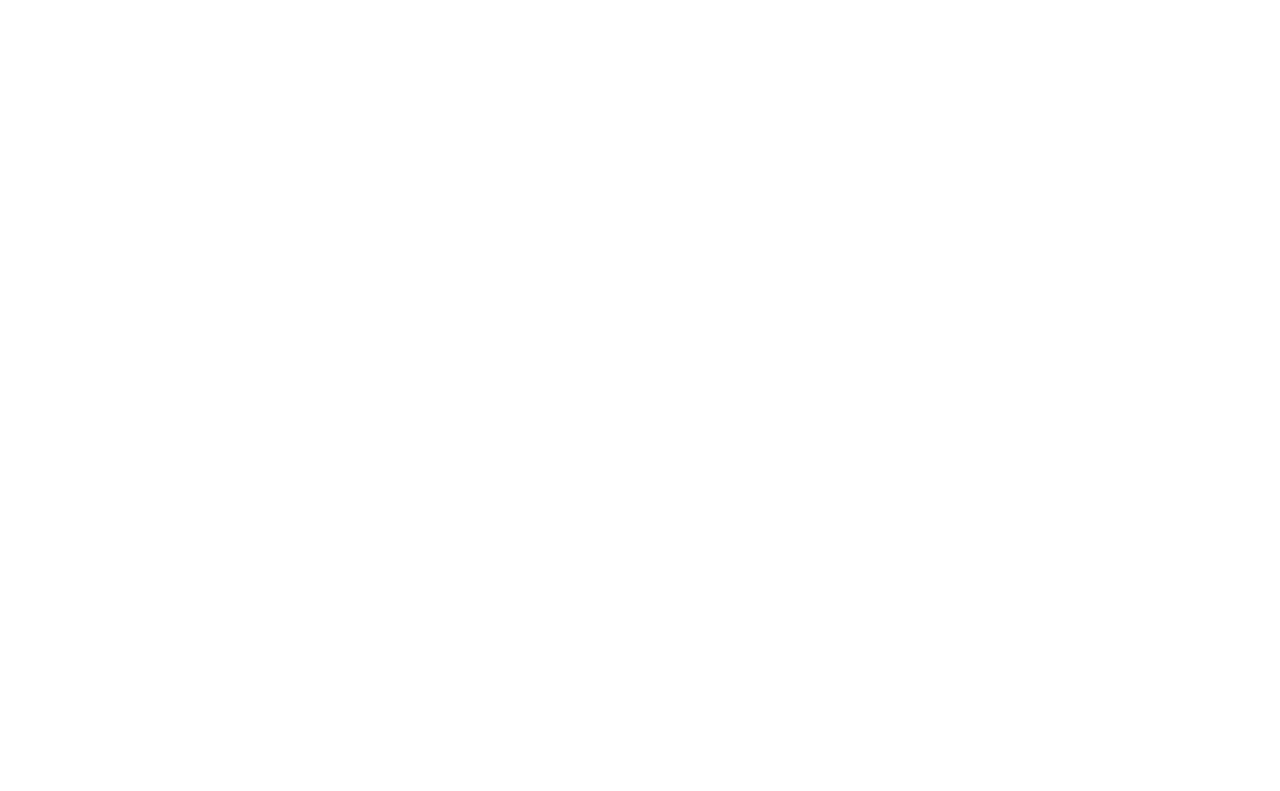
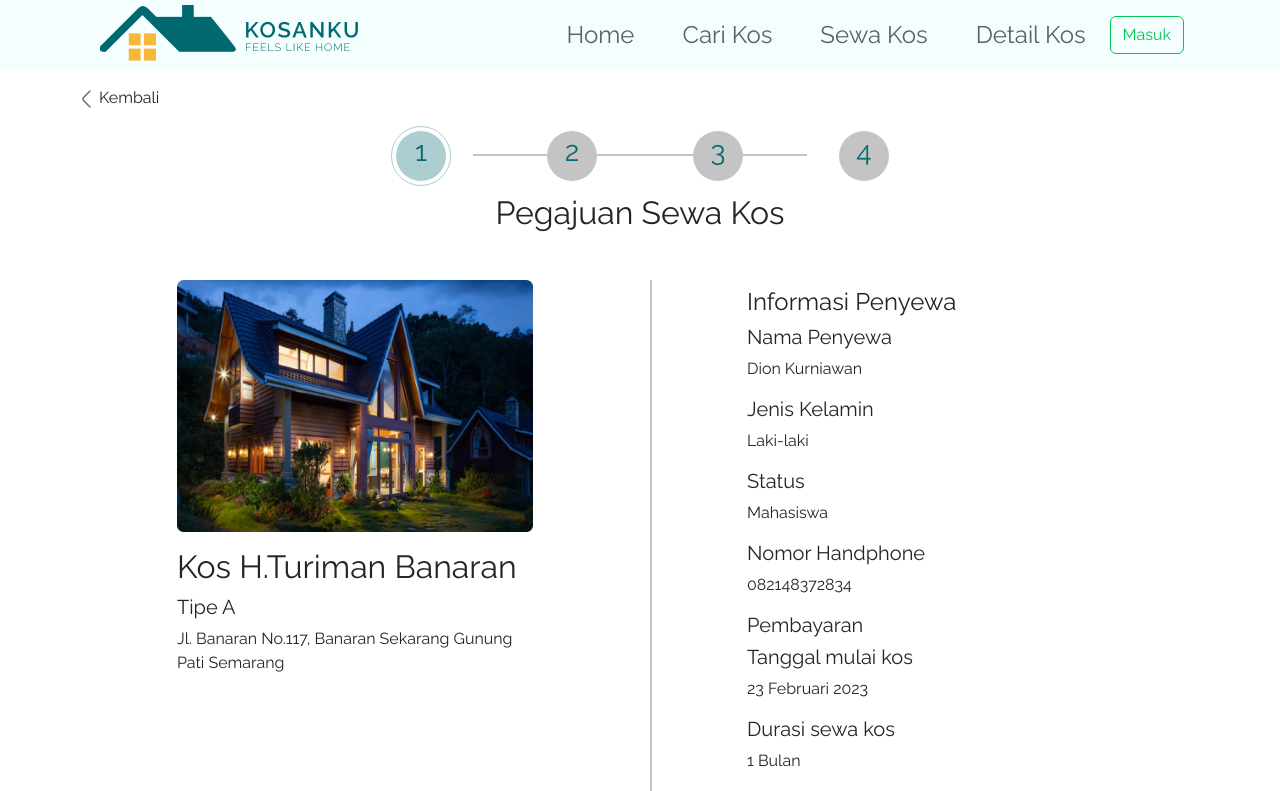
Before and after one commit to synrgy-final-project-team-a/frontend-fsw, a React (Create React App) app: page /pengajuan-sewa/1 in a window 1280 px wide. Before the commit this address had no page. Shown: the top 791 px of the page. Built offline with nearby package versions, Linux system fonts and the light colour scheme.

Commit message:
slicing pencari/pengajuan-sewa 1 & 2

```diff
--- a/src/assets/scss/style.scss
+++ b/src/assets/scss/style.scss
@@ -158,3 +158,69 @@
     }
   }
 }
+
+// line middler nomor pengajuan
+
+.line {
+  // width: 200px;
+  // border: red 1px solid;
+  position: relative;
+}
+
+.line:before {
+  content: "";
+  position: absolute;
+  border-bottom: 2px #c4c4c4 solid;
+  height: 100%;
+  width: 30%;
+  transform: translateY(-50%);
+  z-index: -4;
+}
+
+.borderCircle {
+  background-color: #ffffff;
+  width: 60px;
+  height: 60px;
+  border: 1px solid #acced0;
+}
+.circleNumber {
+  background-color: #acced0;
+  width: 50px;
+  height: 50px;
+}
+.number {
+  color: #056c73;
+  font-size: 28px;
+  text-align: center;
+  line-height: 42px;
+}
+// .rightborder {
+//   border-right: 2px solid #c4c4c4;
+// }
+.rightborder {
+  position: relative;
+}
+.rightborder:after {
+  content: "";
+  position: absolute;
+  border-right: 2px #c4c4c4 solid;
+  height: 100%;
+  width: 100%;
+  transform: translateX(-50%);
+}
+.image-sewa {
+  max-width: 600px;
+}
+// responsive
+@media screen and (max-width: 576px) {
+  .line:before {
+    width: 50%;
+  }
+  .rightborder {
+    border-right: 0px;
+    border-bottom: 2px solid #c4c4c4;
+  }
+  .image-sewa {
+    max-width: 90%;
+  }
+}
--- /dev/null
+++ b/src/pages/pencari/pengajuanSewa1.jsx
@@ -0,0 +1,121 @@
+import React from "react";
+import { Button, Container } from "react-bootstrap";
+import NavbarComponent from "../../components/navbar";
+import PencariRoutes from "../../routes/pencari";
+
+export default function PengajuanSewa1() {
+  return (
+    <>
+      <NavbarComponent routes={PencariRoutes} />
+      <Container className="">
+        <div className="my-3 d-flex align-items-center h-100">
+          <span>
+            <svg
+              width="9"
+              height="18"
+              viewBox="0 0 9 18"
+              fill="none"
+              xmlns="http://www.w3.org/2000/svg"
+            >
+              <path
+                d="M7.9993 17.67C7.8093 17.67 7.6193 17.6 7.4693 17.45L0.949297 10.93C-0.110703 9.87002 -0.110703 8.13002 0.949297 7.07002L7.4693 0.55002C7.7593 0.26002 8.2393 0.26002 8.5293 0.55002C8.8193 0.84002 8.8193 1.32002 8.5293 1.61002L2.0093 8.13002C1.5293 8.61002 1.5293 9.39002 2.0093 9.87002L8.5293 16.39C8.8193 16.68 8.8193 17.16 8.5293 17.45C8.3793 17.59 8.1893 17.67 7.9993 17.67Z"
+                fill="#757575"
+              />
+            </svg>
+          </span>
+          <h6 className="ms-sm-2 my-auto">Kembali</h6>
+        </div>
+        <div>
+          <div className="d-flex line justify-content-center align-items-center m-a ">
+            <div className="rounded-circle d-flex mx-3 mx-sm-5 borderCircle">
+              <div className="rounded-circle m-auto circleNumber">
+                <h1 className=" h-100  number">1</h1>
+              </div>
+            </div>
+            <div
+              className="rounded-circle mx-3 mx-sm-5 circleNumber"
+              style={{
+                backgroundColor: "#C4C4C4",
+              }}
+            >
+              <h1 className="  number">2</h1>
+            </div>
+            <div
+              className="rounded-circle  mx-3 mx-sm-5 circleNumber"
+              style={{
+                backgroundColor: "#C4C4C4",
+              }}
+            >
+              <h1 className=" number">3</h1>
+            </div>
+            <div
+              className="rounded-circle  mx-3 mx-sm-5 circleNumber"
+              style={{
+                backgroundColor: "#C4C4C4",
+              }}
+            >
+              <h1 className=" number">4</h1>
+            </div>
+          </div>
+        </div>
+        <div>
+          <h2 className="text-center my-2">Pegajuan Sewa Kos</h2>
+        </div>
+        <div className="row my-5 justify-content-center">
+          <div className="col-xs-10 col-sm-4 offset-md-1 ">
+            <img className="mb-3 img-fluid" src="/image5.png" alt=""></img>
+            <h2>Kos H.Turiman Banaran</h2>
+            <h5>Tipe A</h5>
+            <p>Jl. Banaran No.117, Banaran Sekarang Gunung Pati Semarang </p>
+          </div>
+          <div className="col-12 col-sm-2 rightborder"></div>
+          <div className="col-xs-10 col-sm-5 ">
+            <div className="my-2">
+              <h4>Informasi Penyewa</h4>
+              <h5>Nama Penyewa </h5>
+              <p>Dion Kurniawan</p>
+            </div>
+            <div className="my-2">
+              <h5>Jenis Kelamin </h5>
+              <p>Laki-laki </p>
+            </div>
+            <div className="my-2">
+              <h5>Status </h5>
+              <p>Mahasiswa </p>
+            </div>
+            <div className="my-2">
+              <h5>Nomor Handphone </h5>
+              <p>082148372834 </p>
+            </div>
+            <div className="my-2">
+              <h5>Pembayaran </h5>
+            </div>
+            <div className="mb-2">
+              <h5>Tanggal mulai kos </h5>
+              <p> 23 Februari 2023</p>
+            </div>
+            <div className="mb-2">
+              <h5>Durasi sewa kos </h5>
+              <p>1 Bulan </p>
+            </div>
+            <div className="mb-2">
+              <h5>Harga per bulan </h5>
+              <p>Rp. 1.350.000 </p>
+            </div>
+            <div className="mb-2">
+              <div className="d-flex justify-content-between">
+                <h4>Total Harga Sewa Kos</h4>
+                <h4>Rp.1.350.000</h4>
+              </div>
+            </div>
+            <div className="d-flex justify-content-center">
+              <Button variant="primary" type="submit">
+                Ajukan Sewa Kos Sekarang
+              </Button>
+            </div>
+          </div>
+        </div>
+      </Container>
+    </>
+  );
+}
--- /dev/null
+++ b/src/pages/pencari/pengajuanSewa2.jsx
@@ -0,0 +1,77 @@
+import React from "react";
+import { Button, Container } from "react-bootstrap";
+import FooterComponent from "../../components/footer";
+import NavbarComponent from "../../components/navbar";
+import PencariRoutes from "../../routes/pencari";
+
+export default function PengajuanSewa2() {
+  return (
+    <>
+      <NavbarComponent routes={PencariRoutes} />
+      <Container>
+        <div className="my-3 d-flex align-items-center h-100">
+          <span>
+            <svg
+              width="9"
+              height="18"
+              viewBox="0 0 9 18"
+              fill="none"
+              xmlns="http://www.w3.org/2000/svg"
+            >
+              <path
+                d="M7.9993 17.67C7.8093 17.67 7.6193 17.6 7.4693 17.45L0.949297 10.93C-0.110703 9.87002 -0.110703 8.13002 0.949297 7.07002L7.4693 0.55002C7.7593 0.26002 8.2393 0.26002 8.5293 0.55002C8.8193 0.84002 8.8193 1.32002 8.5293 1.61002L2.0093 8.13002C1.5293 8.61002 1.5293 9.39002 2.0093 9.87002L8.5293 16.39C8.8193 16.68 8.8193 17.16 8.5293 17.45C8.3793 17.59 8.1893 17.67 7.9993 17.67Z"
+                fill="#757575"
+              />
+            </svg>
+          </span>
+          <h6 className="ms-2 my-auto">Kembali</h6>
+        </div>
+        <div>
+          <div className="d-flex line justify-content-center align-items-center m-a ">
+            <div className="rounded-circle mx-3 mx-sm-5 circleNumber">
+              <h1 className="  number">1</h1>
+            </div>
+            <div className="rounded-circle d-flex mx-3 mx-sm-5 borderCircle">
+              <div className="rounded-circle m-auto circleNumber">
+                <h1 className=" h-100  number">2</h1>
+              </div>
+            </div>
+            <div
+              className="rounded-circle  mx-3 mx-sm-5 circleNumber"
+              style={{
+                backgroundColor: "#C4C4C4",
+              }}
+            >
+              <h1 className=" number">3</h1>
+            </div>
+            <div
+              className="rounded-circle  mx-3 mx-sm-5 circleNumber"
+              style={{
+                backgroundColor: "#C4C4C4",
+              }}
+            >
+              <h1 className=" number">4</h1>
+            </div>
+          </div>
+        </div>
+        <div className="d-flex flex-column justify-content-center text-center">
+          <h2>Konfirmasi Pemiliki Kos </h2>
+          <h4>Silahkan tunggu konfirmasi dari pemilik kos 1x24 jam </h4>
+          <img
+            src="/image16.png"
+            alt=""
+            className="img-fluid m-auto image-sewa"
+          ></img>
+          <Button
+            variant="outline-primary"
+            type="submit"
+            className="w-sm-25 w-xs-50 m-auto mb-5"
+          >
+            Hubungi Penyewa Kos
+          </Button>
+        </div>
+      </Container>
+      <FooterComponent />
+    </>
+  );
+}
--- a/src/routes/pencari.js
+++ b/src/routes/pencari.js
@@ -4,6 +4,8 @@
 import Profile from "../pages/pencari/profile/profilePencari";
 import InformasiPersonal from "../pages/pencari/profile/informasiPersonal";
 import EditProfile from "../pages/pencari/profile/editProfile";
+import PengajuanSewa1 from "../pages/pencari/pengajuanSewa1";
+import PengajuanSewa2 from "../pages/pencari/pengajuanSewa2";
 
 const PencariRoutes = [
   {
@@ -27,6 +29,20 @@
     element: <DetailKos />,
   },
   {
+    name: "Pengajuan Sewa Kos",
+    path: "/pengajuan-sewa",
+    children: [
+      {
+        path: "/1",
+        element: <PengajuanSewa1 />,
+      },
+      {
+        path: "/2",
+        element: <PengajuanSewa2 />,
+      },
+    ],
+  },
+  {
     path: "/profile",
     children: [
       {
```
Also changed, not shown: public/image16.png (added), public/image5.png (added).
